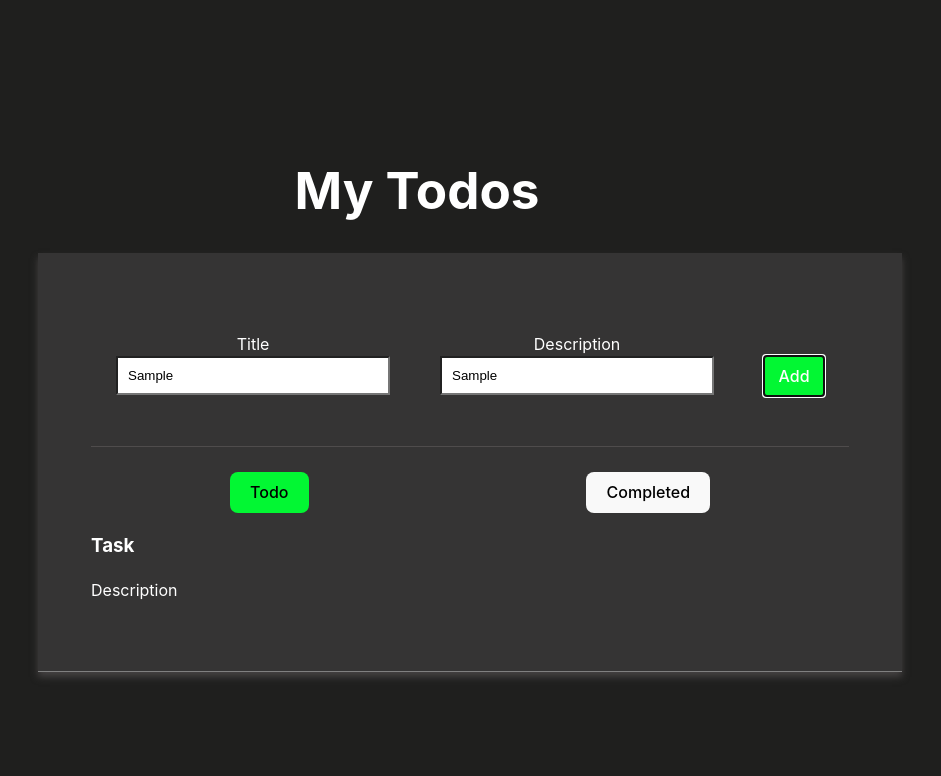
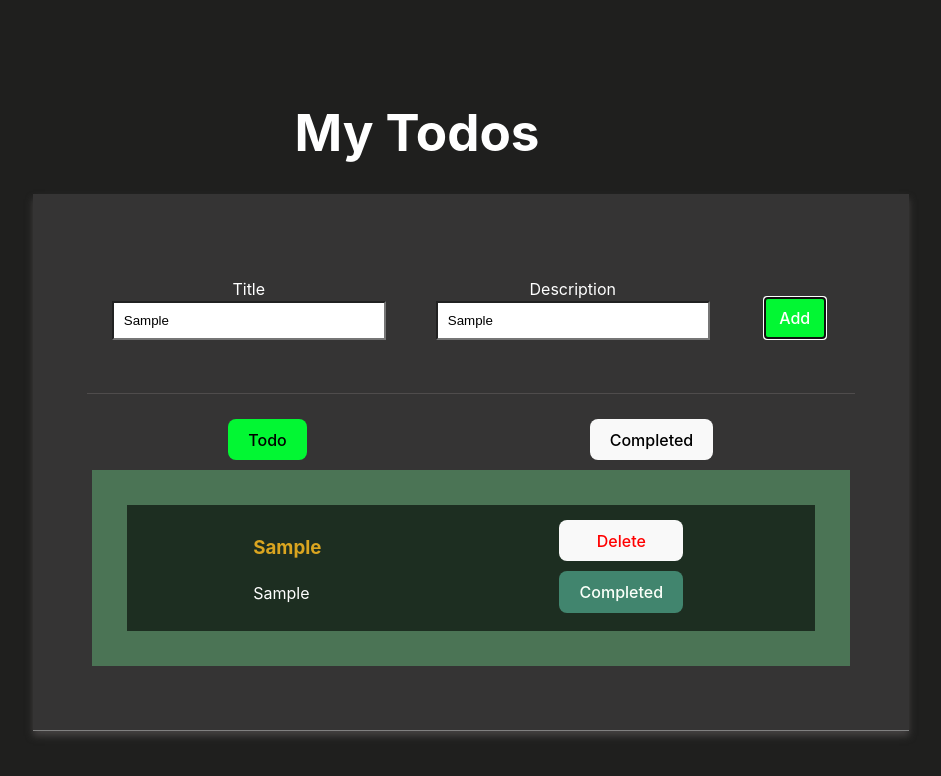
Before and after one commit to iamitesh/React-Ecosystem, a React (Vite) app: page / in a window 1280 px wide. Both pictures are taken after typing "Sample", "Sample" into the empty fields and a click on the button "Add". Shown: the top 776 px of the page, without its empty margins (223-1164 px from the left). Built offline with nearby package versions, Linux system fonts and the light colour scheme.

Commit message:
convert Todo into component

```diff
--- a/src/App.css
+++ b/src/App.css
@@ -5,126 +5,5 @@ body {
   display: flex;
   justify-content: center;
   align-items: center;
+  overflow-y: scroll;
 }
-
-h1 {
-  text-align: center;
-}
-
-.todo-wrapper {
-  padding: 7%;
-  background: #353434;
-  width: fit-content;
-  margin-left: auto;
-  margin-right: auto;
-  margin-top: 3%;
-  overflow-y: auto;
-  box-shadow: 0px 5px 7px rgb(68, 65, 65);
-  border-bottom: 1px solid gray;
-}
-
-.todo-input {
-  display: flex;
-  justify-content: center;
-  align-items: center;
-  border-bottom: 1px solid rgb(79, 76, 76);
-  padding-bottom: 25px;
-  margin-bottom: 25px;
-}
-
-.todo-list-item {
-  display: flex;
-  flex-direction: column;
-  justify-content: center;
-  align-items: center;
-  margin: 25px;
-}
-
-.todo-list-item input {
-  background-color: white;
-  padding: 10px;
-  width: 250px;
-  color: black;
-}
-
-.todo-list-item input:focus {
-  border: 2px solid rgb(2, 247, 51);
-  outline: none;
-}
-
-.todo-list-item .primaryBtn {
-  background-color: rgb(2, 247, 51);
-  color: white;
-  border: none;
-  border-radius: 0px;
-  margin-top: 25px;
-  padding: 10px;
-  width: 60px;
-  cursor: pointer;
-}
-
-.todo-list-item .primaryBtn:hover {
-  background-color: rgb(6, 168, 38);
-}
-
-.todo-wrapper .btn-area {
-  display: flex;
-  justify-content: space-around;
-}
-.btn-area .scrBtn {
-  background-color: rgb(79, 84, 80);
-  color: white;
-  border: none;
-  border-radius: 0px;
-  margin-top: 25px;
-  padding: 10px;
-  width: 60px;
-  cursor: pointer;
-}
-
-.active{
-  background-color:  rgb(2, 247, 51);
-}
-
-/* #root {
-  max-width: 1280px;
-  margin: 0 auto;
-  padding: 2rem;
-  text-align: center;
-}
-
-.logo {
-  height: 6em;
-  padding: 1.5em;
-  will-change: filter;
-  transition: filter 300ms;
-}
-.logo:hover {
-  filter: drop-shadow(0 0 2em #646cffaa);
-}
-.logo.react:hover {
-  filter: drop-shadow(0 0 2em #61dafbaa);
-}
-
-@keyframes logo-spin {
-  from {
-    transform: rotate(0deg);
-  }
-  to {
-    transform: rotate(360deg);
-  }
-}
-
-@media (prefers-reduced-motion: no-preference) {
-  a:nth-of-type(2) .logo {
-    animation: logo-spin infinite 20s linear;
-  }
-}
-
-.card {
-  padding: 2em;
-}
-
-.read-the-docs {
-  color: #888;
-} */
--- a/src/App.jsx
+++ b/src/App.jsx
@@ -1,38 +1,13 @@
 import { useState } from 'react'
 
 import './App.css'
+import Todo from './components/Todo/Todo';
 
 function App() {
   const [isCompleteScreen, setIsCompleteScreen] = useState(false);
   return (
     <>
-      <h1>My Todos</h1>
-      <div className='todo-wrapper'>
-        <div className='todo-input'>
-          <div className='todo-list-item'>
-            <label>Title</label>
-            <input type='text' placeholder='What is the task Title' />
-          </div>
-          <div className='todo-list-item'>
-            <label>Description</label>
-            <input type='text' placeholder='What is the task Description' />
-          </div>
-          <div className='todo-list-item'>
-
-            <button className='primaryBtn'>Add</button>
-          </div>
-        </div>
-
-        <div className='btn-area'>
-          <button className={`secBtn  ${isCompleteScreen===false && 'active'}`} onClick={()=>setIsCompletedScreen(false)}>Todo</button>
-          <button className={`secBtn   ${isCompleteScreen===true && 'active'}`} onClick={()=>setIsCompletedScreen(true)}>Completed</button>
-        </div>
-        <div className='todo-list'>
-          <h3>Task</h3>
-          <p>Description</p>
-
-        </div>
-      </div>
+      <Todo />
     </>
   )
 }
--- /dev/null
+++ b/src/components/Todo/Todo.css
@@ -0,0 +1,159 @@
+h1 {
+  text-align: center;
+}
+
+.todo-wrapper {
+  padding: 7%;
+  background: #353434;
+  width: fit-content;
+  margin-left: auto;
+  margin-right: auto;
+  margin-top: 3%;
+  overflow-y: auto;
+  box-shadow: 0px 5px 7px rgb(68, 65, 65);
+  border-bottom: 1px solid gray;
+}
+
+.todo-input {
+  display: flex;
+  justify-content: center;
+  align-items: center;
+  border-bottom: 1px solid rgb(79, 76, 76);
+  padding-bottom: 25px;
+  margin-bottom: 25px;
+}
+
+.todo-wrapper .todo-list-item {
+  display: flex;
+  flex-direction: column;
+  justify-content: center;
+  align-items: center;
+  margin: 25px;
+}
+
+.todo-list-item input {
+  background-color: white;
+  padding: 10px;
+  width: 250px;
+  color: black;
+}
+
+.todo-list-item input:focus {
+  border: 2px solid rgb(2, 247, 51);
+  outline: none;
+}
+
+.todo-list-item .primaryBtn {
+  background-color: rgb(2, 247, 51);
+  color: white;
+  border: none;
+  border-radius: 0px;
+  margin-top: 25px;
+  padding: 10px;
+  width: 60px;
+  cursor: pointer;
+}
+
+.todo-list-item .primaryBtn:hover {
+  background-color: rgb(6, 168, 38);
+}
+
+.todo-wrapper .btn-area {
+  display: flex;
+  justify-content: space-around;
+}
+
+.btn-area .scrBtn {
+  background-color: rgb(79, 84, 80);
+  color: white;
+  border: none;
+  border-radius: 0px;
+  margin-top: 25px;
+  padding: 10px;
+  width: 60px;
+  cursor: pointer;
+}
+
+.active {
+  background-color: rgb(2, 247, 51);
+}
+
+.todo-list {
+  background-color: rgb(75, 116, 85);
+  margin: 10px 5px;
+  padding: 10px;
+}
+
+.todo-list .todo-list-item {
+  background-color: rgb(29, 46, 33);
+  display: flex;
+  flex-direction: row;
+  align-items: start;
+  padding: 10px;
+  position: relative;
+  justify-content: space-around;
+}
+
+.todo-list-item .todo-title {
+  color: goldenrod;
+}
+
+.todo-list-item .button-wrapper {
+  display: flex;
+  flex-direction: column;
+}
+
+.todo-list-item button {
+  margin: 5px;
+  color: red;
+
+}
+
+.todo-list-item .completed {
+  color: rgb(250, 255, 249);
+  background-color: rgb(65, 133, 110);
+
+}
+
+/* #root {
+  max-width: 1280px;
+  margin: 0 auto;
+  padding: 2rem;
+  text-align: center;
+}
+
+.logo {
+  height: 6em;
+  padding: 1.5em;
+  will-change: filter;
+  transition: filter 300ms;
+}
+.logo:hover {
+  filter: drop-shadow(0 0 2em #646cffaa);
+}
+.logo.react:hover {
+  filter: drop-shadow(0 0 2em #61dafbaa);
+}
+
+@keyframes logo-spin {
+  from {
+    transform: rotate(0deg);
+  }
+  to {
+    transform: rotate(360deg);
+  }
+}
+
+@media (prefers-reduced-motion: no-preference) {
+  a:nth-of-type(2) .logo {
+    animation: logo-spin infinite 20s linear;
+  }
+}
+
+.card {
+  padding: 2em;
+}
+
+.read-the-docs {
+  color: #888;
+} */
--- /dev/null
+++ b/src/components/Todo/Todo.jsx
@@ -0,0 +1,86 @@
+import { useEffect, useRef, useState } from 'react'
+
+import './Todo.css'
+
+function Todo() {
+  const [isCompleteScreen, setIsCompleteScreen] = useState(false);
+  const [todos, setTodos] = useState([])
+  const [title, setTitle] = useState('')
+  const [desc, setDesc] = useState('')
+
+
+  const todoTitleRef = useRef(null);
+  useEffect(() => {
+    let storedTodo = JSON.parse(localStorage.getItem("todolist"))
+    if (storedTodo) {
+      setTodos(storedTodo);
+    }
+  }, [])
+
+  const handleAddTodo = () => {
+    const newTodo = {
+      title: title,
+      desc: desc
+    }
+    const todosCopy = [...todos, newTodo]
+    setTodos(todosCopy)
+    localStorage.setItem('todolist', JSON.stringify(todosCopy))
+  }
+  const handleDeleteTodo = (key) => {
+    let newTodo = [...todos];
+    newTodo.splice(key);
+    setTodos([...newTodo])
+    console.log(todos,newTodo)
+
+    localStorage.setItem('todolist', JSON.stringify([...newTodo]))
+    console.log(todos)
+  }
+  return (
+    <>
+      <h1>My Todos</h1>
+      <div className='todo-wrapper'>
+        <div className='todo-input'>
+          <div className='todo-list-item'>
+            <label>Title</label>
+            <input type='text' placeholder='What is the task Title' value={title} onChange={(e) => setTitle(e.target.value)} ref={todoTitleRef} />
+          </div>
+          <div className='todo-list-item'>
+            <label>Description</label>
+            <input type='text' placeholder='What is the task Description' value={desc} onChange={(e) => setDesc(e.target.value)} />
+          </div>
+          <div className='todo-list-item'>
+            <button className='primaryBtn' onClick={handleAddTodo}>Add</button>
+          </div>
+        </div>
+
+        <div className='btn-area'>
+          <button className={`secBtn  ${isCompleteScreen === false && 'active'}`} onClick={() => setIsCompleteScreen(false)}>Todo</button>
+          <button className={`secBtn   ${isCompleteScreen === true && 'active'}`} onClick={() => setIsCompleteScreen(true)}>Completed</button>
+        </div>
+        <div className='todo-list'>
+          {todos.map((todo, index) => {
+            return (<div className='todo-list-item' key={index}>
+              <div className='todo-content'>
+                <div className='todo-title'>
+                  <h3>{todo.title}</h3>
+                </div>
+                <div className='todo-desc'>
+                  <p>{todo.desc}</p>
+                </div>
+              </div>
+              <div className='button-wrapper'>
+                <button className='delete' onClick={() => handleDeleteTodo(index)}>Delete</button>
+                <button className='completed'>Completed</button>
+              </div>
+            </div>)
+          })}
+
+
+        </div>
+
+      </div>
+    </>
+  )
+}
+
+export default Todo;
```
